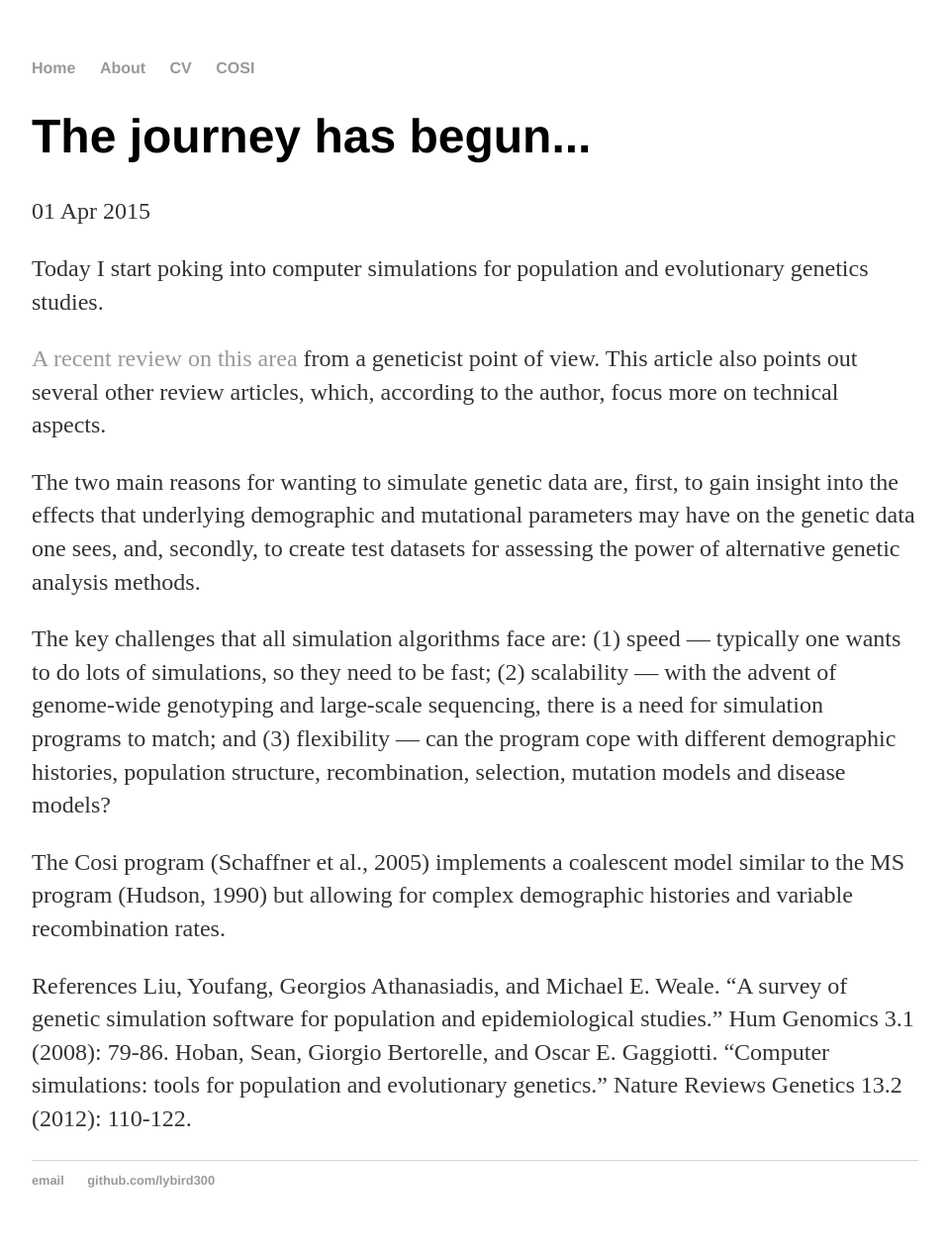
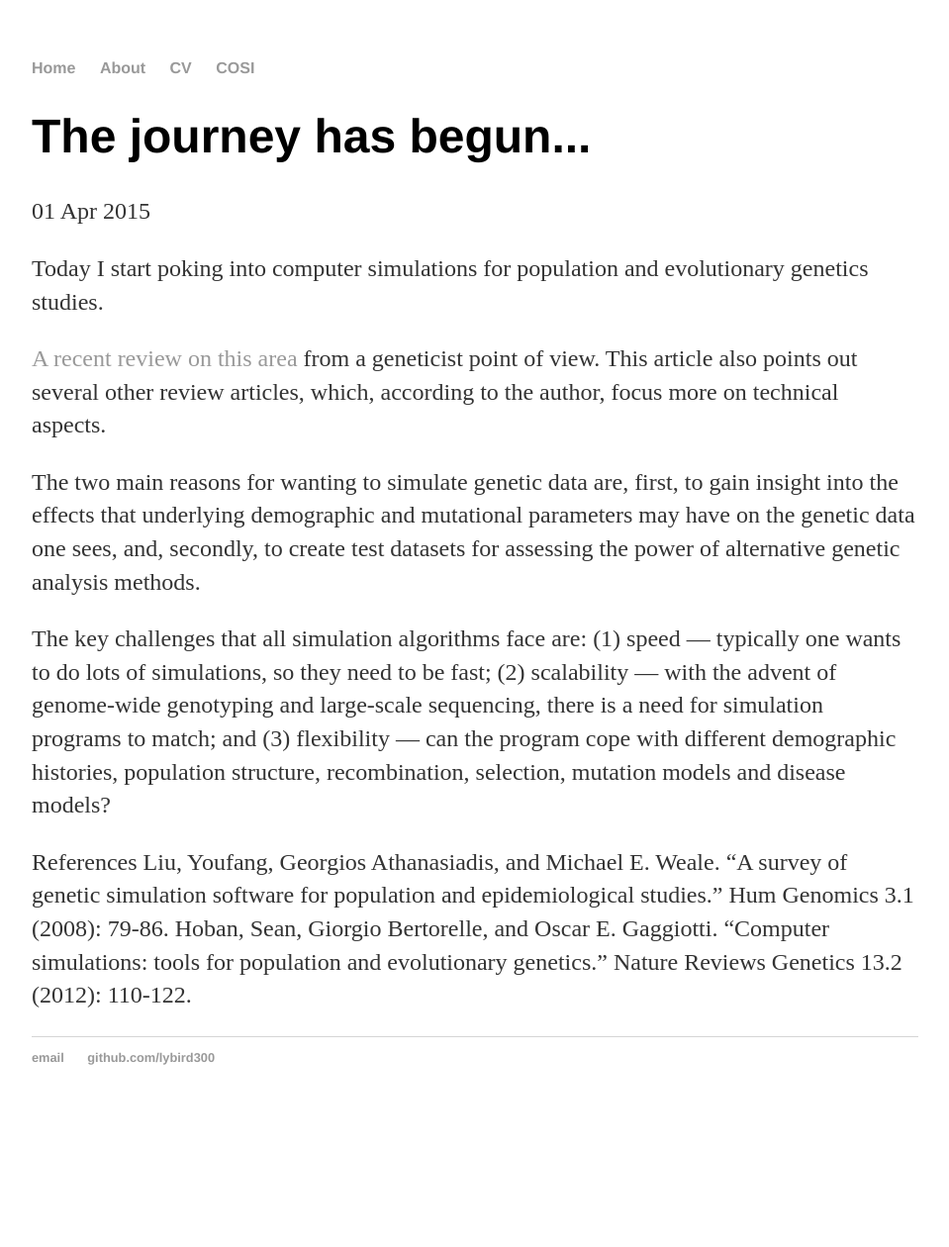
Before and after one commit to lybird300/lybird300.github.io, a Jekyll site: the page built from _posts/2015-04-01-poking-started.md, in a window 1280 px wide. Shown: the whole page at 99% size, without its empty margins (160-1119 px from the left). Built offline with Jekyll 4.4.1, drawn with Linux system fonts in a browser that asks for light colours; after the commit the page ends 1136 px from its top, so only the background shows below that.

Commit message:
Update 2015-04-01-poking-started.md

```diff
--- a/_posts/2015-04-01-poking-started.md
+++ b/_posts/2015-04-01-poking-started.md
@@ -12,8 +12,6 @@ The two main reasons for wanting to simulate genetic data are, first, to gain in
 
 The key challenges that all simulation algorithms face are: (1) speed — typically one wants to do lots of simulations, so they need to be fast; (2) scalability — with the advent of genome-wide genotyping and large-scale sequencing, there is a need for simulation programs to match; and (3) flexibility — can the program cope with different demographic histories, population structure, recombination, selection, mutation models and disease models?
 
-The Cosi program (Schaffner et al., 2005) implements a coalescent model similar to the MS program (Hudson, 1990) but
-allowing for complex demographic histories and variable recombination rates.
 
 References
 Liu, Youfang, Georgios Athanasiadis, and Michael E. Weale. "A survey of genetic simulation software for population and epidemiological studies." Hum Genomics 3.1 (2008): 79-86.
```
